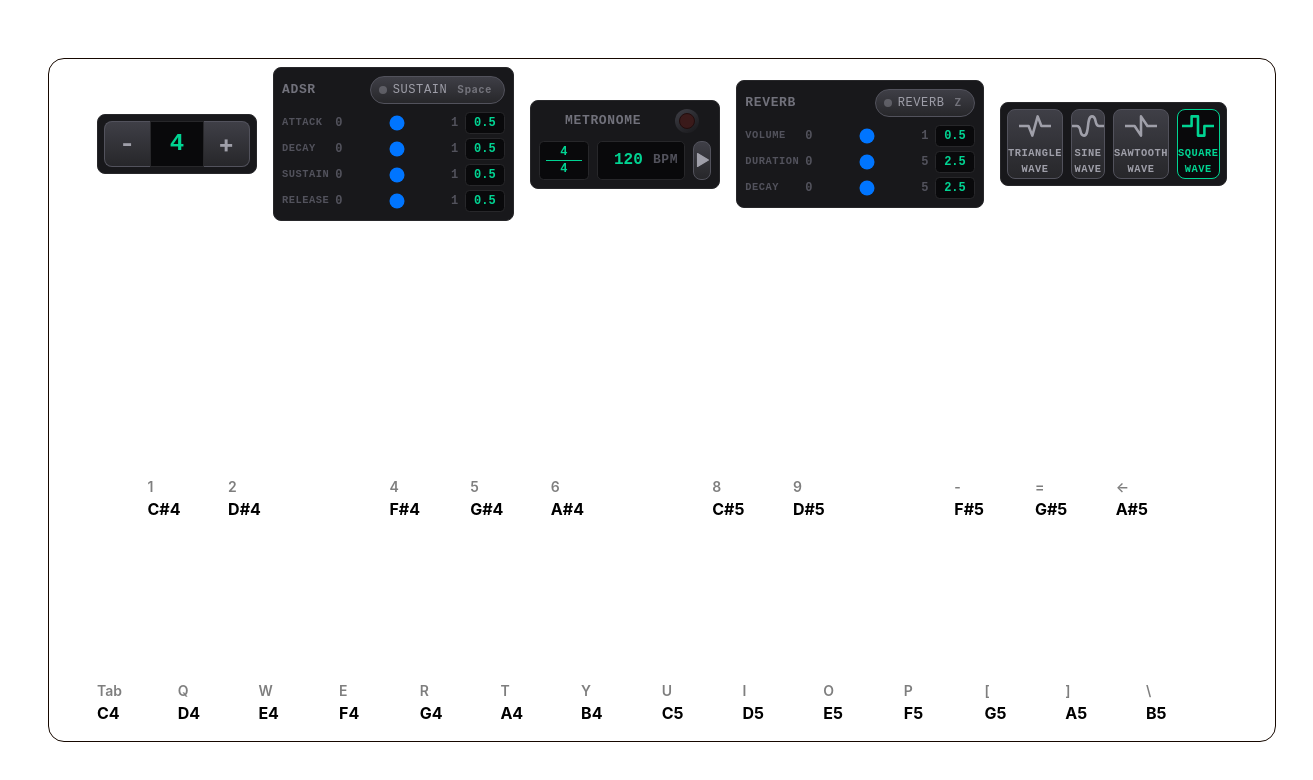
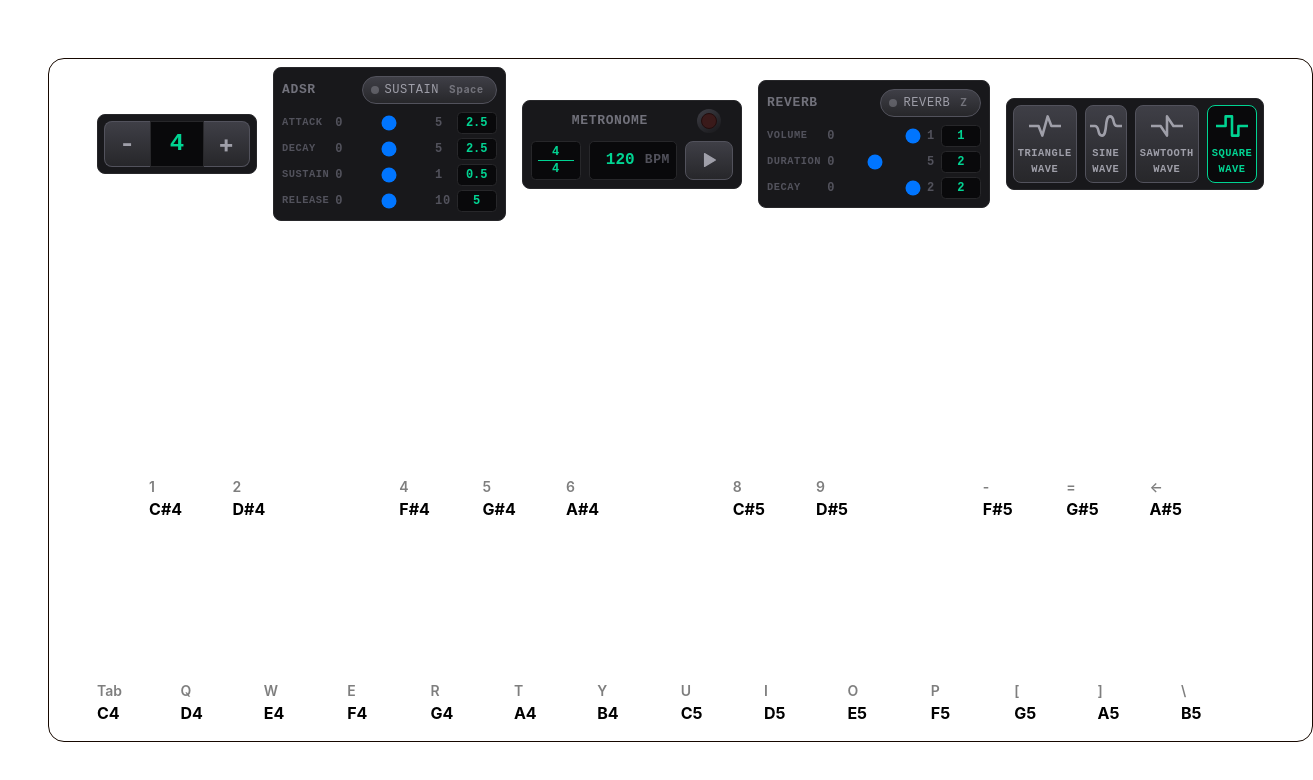
Before and after one commit to TamarWeiss/Virtual-Piano, a React (Vite) app: page / in a window 1280 px wide. Shown: the top 780 px of the page, 1313 px wide, since content can reach past the window. Built offline with nearby package versions, Linux system fonts and the light colour scheme.

Commit message:
fixed tailwind not loading classes sometime, changed asdr's max value, fixed sliders' alignment when stacked together, started implmenting state control in reverb module

```diff
--- a/src/components/Buttons/PillButton.tsx
+++ b/src/components/Buttons/PillButton.tsx
@@ -9,9 +9,8 @@ type props = {
 };
 
 const PillButton = ({ isActive, onPointerDown, onPointerUp, text, keybind, onClick, className = '' }: props) => (
-  // <div className='module flex rounded-full transition-all'>
   <button
-    className={`btn gap-1.5 rounded-full text-xs py-1 px-2 ${isActive ? ' active' : ''} ${className}`}
+    className={`gap-1.5 rounded-full text-xs py-1 px-2 btn${isActive ? ' active' : ''} ${className}`}
     onClick={onClick}
     onPointerDown={(e) => {
       e.currentTarget.setPointerCapture(e.pointerId);
@@ -28,6 +27,5 @@ const PillButton = ({ isActive, onPointerDown, onPointerUp, text, keybind, onCli
     <span className='label text-inherit font-normal'>{text}</span>
     {keybind && <span className='keybind'>{keybind}</span>}
   </button>
-  // </div>
 );
 export default PillButton;
--- a/src/components/Buttons/WaveformButton.tsx
+++ b/src/components/Buttons/WaveformButton.tsx
@@ -6,7 +6,7 @@ type props = {
 };
 
 const WaveformButton = ({ Icon, isActive, waveform, onClick }: props) => (
-  <button className={`btn flex-col gap-1 p-1${isActive ? ' active' : ''}`} onClick={() => onClick(waveform)}>
+  <button className={`flex-col gap-1 p-1 btn${isActive ? ' active' : ''}`} onClick={() => onClick(waveform)}>
     <Icon height='2rem' />
     <span className='label text-inherit text-[0.65rem]'>{waveform} wave</span>
   </button>
--- a/src/components/ControlPanel/ADSR.tsx
+++ b/src/components/ControlPanel/ADSR.tsx
@@ -21,11 +21,11 @@ const ADSR = (props: props) => {
           onPointerUp={props.onSustainRelease}
         />
       </div>
-      <div className='flex flex-col gap-1'>
-        <Slider id='attack' label='attack' min={0} max={1} step={0.1} />
-        <Slider id='decay' label='decay' min={0} max={1} step={0.1} />
+      <div className='container'>
+        <Slider id='attack' label='attack' min={0} max={5} step={0.1} />
+        <Slider id='decay' label='decay' min={0} max={5} step={0.1} />
         <Slider id='sustain' label='sustain' min={0} max={1} step={0.1} />
-        <Slider id='release' label='release' min={0} max={1} step={0.1} />
+        <Slider id='release' label='release' min={0} max={10} step={0.1} />
       </div>
     </div>
   );
--- a/src/components/ControlPanel/ControlPanel.tsx
+++ b/src/components/ControlPanel/ControlPanel.tsx
@@ -61,7 +61,7 @@ const ControlPanel = (props: props) => {
 
       <ADSR sustain={props.sustain} onSustainDown={props.onSustainDown} onSustainRelease={props.onSustainRelease} />
       <Metronome />
-      <Reverb reverb={props.reverb} setReverb={props.setReverb} />
+      <Reverb isActive={props.reverb} setReverb={props.setReverb} />
 
       <div className='module waveform-module'>
         {waveforms.map(({ type, icon, alt: altIcon }) => (
--- a/src/components/ControlPanel/Metronome.tsx
+++ b/src/components/ControlPanel/Metronome.tsx
@@ -99,7 +99,7 @@ const Metronome = () => {
             <span className='label text-shadow-none text-zinc-600'>BPM</span>
           </div>
 
-          <button onClick={onToggle} className={`btn w-12${isPlaying ? ' active' : ''}`}>
+          <button onClick={onToggle} className={`w-12 btn${isPlaying ? ' active' : ''}`}>
             {isPlaying ? <StopIcon height='1rem' /> : <PlayIcon height='1rem' />}
           </button>
         </div>
--- a/src/components/ControlPanel/Reverb.tsx
+++ b/src/components/ControlPanel/Reverb.tsx
@@ -1,13 +1,16 @@
+import { useState } from 'react';
 import '../../styles/controlPanel.css';
 import PillButton from '../Buttons/PillButton';
 import Slider from '../Input/Slider';
 
 type props = {
-  reverb: boolean;
+  isActive: boolean;
   setReverb: React.Dispatch<React.SetStateAction<boolean>>;
 };
 
 const Reverb = (props: props) => {
+  const [reverb, setReverb] = useState({ volume: 1, duration: 2, decay: 2 });
+
   return (
     <div className='module flex flex-col gap-2 p-2'>
       <div className='flex items-center justify-between gap-2'>
@@ -15,15 +18,42 @@ const Reverb = (props: props) => {
         <PillButton
           text='Reverb'
           keybind='Z'
-          isActive={props.reverb}
+          isActive={props.isActive}
           onClick={() => props.setReverb((prev) => !prev)}
         />
       </div>
-      <div className='flex flex-col gap-1'>
-        <Slider id='volume' label='volume' min={0} max={1} step={0.1} />
-        <Slider id='duration' label='duration' min={0} max={5} step={0.1} />
+
+      <div className='container'>
+        <Slider
+          id='volume'
+          label='volume'
+          value={reverb.volume}
+          onChange={(volume) => setReverb({ ...reverb, volume })}
+          min={0}
+          max={1}
+          step={0.1}
+        />
+        <Slider
+          id='duration'
+          label='duration'
+          value={reverb.duration}
+          onChange={(duration) => {
+            setReverb({ ...reverb, decay: Math.min(reverb.decay, duration), duration });
+          }}
+          min={0}
+          max={5}
+          step={0.1}
+        />
         {/* TODO: limit's decay max value by duration's current value */}
-        <Slider id='decay' label='decay' min={0} max={5} step={0.1} />
+        <Slider
+          id='decay'
+          label='decay'
+          value={reverb.decay}
+          min={0}
+          onChange={(decay) => setReverb({ ...reverb, decay })}
+          max={reverb.duration}
+          step={0.1}
+        />
       </div>
     </div>
   );
--- a/src/components/Input/Slider.tsx
+++ b/src/components/Input/Slider.tsx
@@ -11,6 +11,12 @@ interface props extends Omit<React.InputHTMLAttributes<HTMLInputElement>, 'onCha
 
 const Slider = ({ label, value, min, max, onChange, ...props }: props) => {
   const [localValue, setLocalValue] = useState(String(value ?? (max - min) / 2));
+  const [prevValue, setPrevValue] = useState(value);
+
+  if (value !== prevValue) {
+    setPrevValue(value);
+    setLocalValue(String(value));
+  }
 
   return (
     <div className='slider text-xs'>
@@ -26,13 +32,23 @@ const Slider = ({ label, value, min, max, onChange, ...props }: props) => {
         min={min}
         max={max}
         onChange={(e) => setLocalValue(e.target.value)}
+        onPointerUp={(e) => {
+          e.currentTarget.releasePointerCapture(e.pointerId);
+          e.currentTarget.blur();
+        }}
+        onBlur={(e) => {
+          const newValue = Number(e.target.value);
+          if (value !== undefined) setPrevValue(newValue);
+          onChange?.(newValue);
+          props.onBlur?.(e);
+        }}
         onKeyDown={(e) => {
           if (e.key === 'Enter') e.currentTarget.blur();
           props.onKeyDown?.(e);
         }}
         {...props}
       />
-      <span className='label'>{max}</span>
+      <span className='label'>{parseFloat(max.toFixed(2))}</span>
       <span className='display'>{parseFloat(Number(localValue).toFixed(2))}</span>
     </div>
   );
--- a/src/styles/index.css
+++ b/src/styles/index.css
@@ -109,4 +109,15 @@ button {
     font-size: 0.625rem;
     background-color: --opacity(var(--color-black), 0.2);
   }
+
+  .container {
+    display: grid;
+    grid-template-columns: repeat(5, auto);
+    gap: 0.25rem;
+
+    .slider {
+      grid-template-columns: subgrid;
+      grid-column: 1 / -1;
+    }
+  }
 }
--- a/src/styles/slider.css
+++ b/src/styles/slider.css
@@ -1,6 +1,7 @@
-/* @layer components { */
+@layer components {
   .slider {
-  display: flex;
+    display: grid;
+    grid-template-columns: repeat(5, auto);
     align-items: center;
     gap: 0.375rem;
     color: var(--color-zinc-600);
@@ -22,13 +23,12 @@
     input {
       cursor: pointer;
       height: 0.375rem;
-    width: 6rem;
-    /* min-width: min-content; */
+      width: 5rem;
       appearance: none;
       border-radius: 0.5rem;
       background-color: var(--color-emerald-900);
       accent-color: var(--color-emerald-500);
-    flex: 1;
+      /* flex: 1; */
     }
   }
-/* } */
+}
```
Lines whose indentation alone changed are shown as unchanged.
